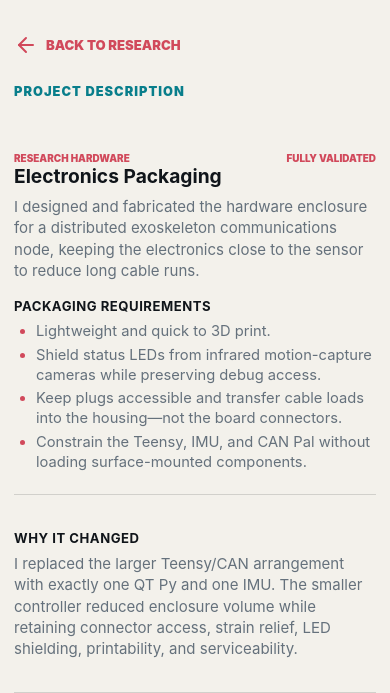
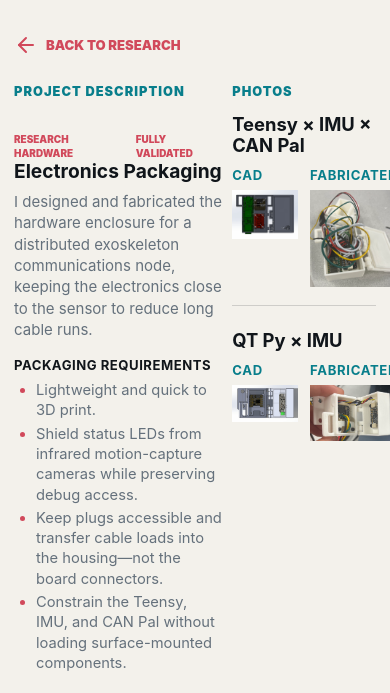
Before and after one commit to eikahn922/website, a plain HTML site: page research/distributed-computing.html in a window 390 px wide. Shown: the part 93-786 px from the top of the page. Drawn offline with nearby package versions, Linux system fonts and the light colour scheme.

Commit message:
Keep packaging columns responsive

```diff
--- a/styles.css
+++ b/styles.css
@@ -931,13 +931,12 @@
   }
 
   .package-study {
-    grid-template-columns: 1fr;
+    grid-template-columns: minmax(0, 0.84fr) minmax(0, 0.58fr);
     grid-template-areas:
-      "description-heading"
-      "description"
-      "photos-heading"
-      "photos";
-    gap: 30px;
+      "description-heading photos-heading"
+      "description photos";
+    column-gap: clamp(12px, 3vw, 30px);
+    row-gap: 12px;
   }
 
   .package-copy {
@@ -954,7 +953,7 @@
   }
 
   .package-photos-heading {
-    margin-bottom: -18px;
+    margin-bottom: 0;
   }
 
   .case-media img:only-child {
@@ -967,12 +966,13 @@
 }
 
 @media (max-width: 700px) {
-  .package-version {
-    grid-template-columns: 1fr;
+  .package-study {
+    column-gap: 10px;
   }
 
-  .package-version-title {
-    grid-column: auto;
+  .package-study .case-section p,
+  .package-study .bullet-list {
+    overflow-wrap: anywhere;
   }
 
   .hero-content {
```
Also changed, not shown: index.html (+3 -6 lines).
